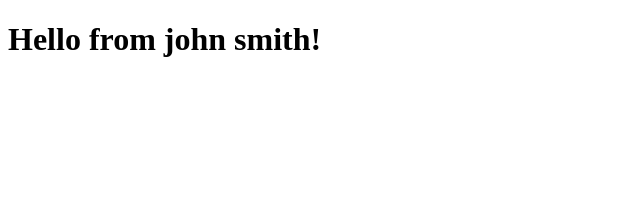
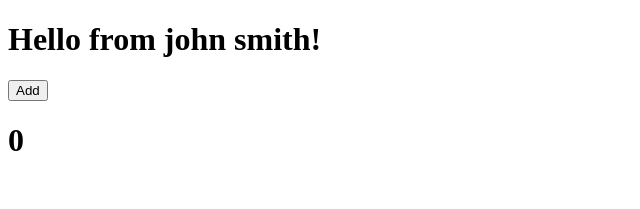
Before and after one commit to brett-east/react-typescript-boilerplate, a React app: page / in a window 1280 px wide. Shown: the top 209 px of the page, without its empty margins (0-640 px from the left). Built offline with nearby package versions, Linux system fonts and the light colour scheme.

Commit message:
get redux working

```diff
--- a/package.json
+++ b/package.json
@@ -18,6 +18,7 @@
     "@types/node": "^13.7.1",
     "@types/react": "^16.9.19",
     "@types/react-dom": "^16.9.5",
+    "@types/react-redux": "^7.1.7",
     "@types/webpack": "^4.41.6",
     "@typescript-eslint/eslint-plugin": "^2.20.0",
     "@typescript-eslint/parser": "^2.20.0",
@@ -39,6 +40,7 @@
     "express": "^4.17.1",
     "react": "^16.12.0",
     "react-dom": "^16.12.0",
-    "react-redux": "^7.2.0"
+    "react-redux": "^7.2.0",
+    "redux": "^4.0.5"
   }
 }
--- a/src/app.tsx
+++ b/src/app.tsx
@@ -1,9 +1,13 @@
 import React from 'react';
 
 import { Hello } from './components/hello';
+import AddCount from './components/addCount';
 
-const App = (): JSX.Element => (
-  <Hello firstName="john" lastName="smith" />
+const App = () => (
+  <div>
+    <Hello firstName="john" lastName="smith" />
+    <AddCount />
+  </div>
 );
 
 export default App;
--- /dev/null
+++ b/src/components/addCount/index.tsx
@@ -0,0 +1,35 @@
+import React, { SFC } from 'react';
+import { connect } from 'react-redux';
+
+import { addNumber } from '../../redux/actions';
+import { RootState } from '../../redux/store';
+
+interface AddCountProps {
+  addNumber: () => void;
+  count: number;
+}
+
+const AddCount = (props: AddCountProps) => {
+  const {
+    count,
+    addNumber,
+  } = props;
+
+  return (
+    <div>
+      <button type="button" onClick={addNumber}>
+        Add
+      </button>
+      <h1>
+        {count}
+      </h1>
+    </div>
+  );
+};
+
+export default connect(
+  (state: RootState) => ({
+    count: state.reducer1.count,
+  }), {
+    addNumber,
+  })(AddCount);
--- a/src/index.tsx
+++ b/src/index.tsx
@@ -1,9 +1,16 @@
-import * as React from 'react';
-import * as ReactDOM from 'react-dom';
+import React from 'react';
+import ReactDOM from 'react-dom';
+
+import { Provider } from 'react-redux';
+import store from './redux/store';
 
 import App from './app';
 
+const rootElement = document.getElementById('root');
+
 ReactDOM.render(
-  <App />,
-  document.getElementById('root'),
+  <Provider store={store}>
+    <App />
+  </Provider>,
+  rootElement,
 );
--- /dev/null
+++ b/src/redux/actions.tsx
@@ -0,0 +1,2 @@
+/* eslint import/prefer-default-export:0 */
+export const addNumber = (): { type: string } => ({ type: 'ADD_NUMBER' });
--- /dev/null
+++ b/src/redux/reducers/index.tsx
@@ -0,0 +1,4 @@
+import { combineReducers } from 'redux';
+import reducer1 from './reducer1';
+
+export default combineReducers({ reducer1 });
--- /dev/null
+++ b/src/redux/reducers/reducer1.tsx
@@ -0,0 +1,19 @@
+const initialState = {
+  count: 0,
+};
+
+const set = (state: typeof initialState): typeof initialState => ({
+  count: state.count + 1,
+});
+
+const reducer1 = (
+  state = initialState,
+  { type }: { type: string },
+): typeof initialState => {
+  switch (type) {
+    case 'ADD_NUMBER': return set(state);
+    default: return state;
+  }
+};
+
+export default reducer1;
--- /dev/null
+++ b/src/redux/store.tsx
@@ -0,0 +1,6 @@
+import { createStore } from 'redux';
+import rootReducer from './reducers';
+
+export type RootState = ReturnType<typeof rootReducer>;
+
+export default createStore(rootReducer);
```
Also changed, not shown: .eslintrc.js, 1 other file (tests, documents, lock files or other folders).
